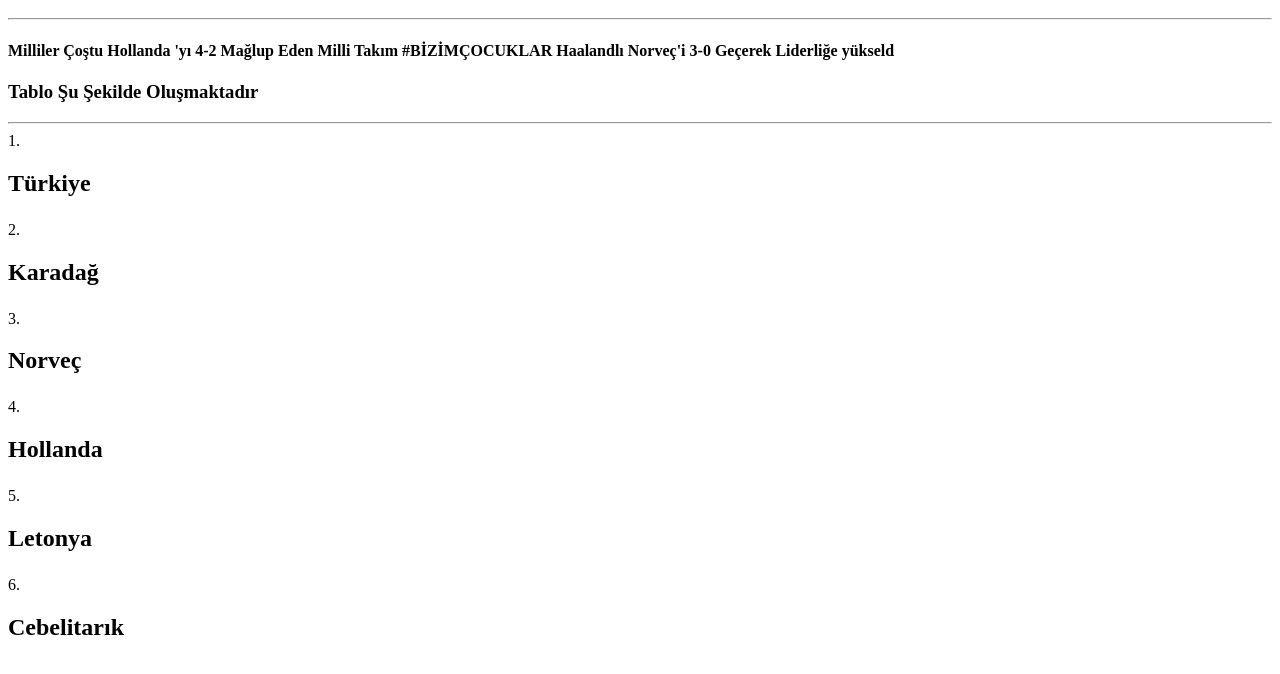
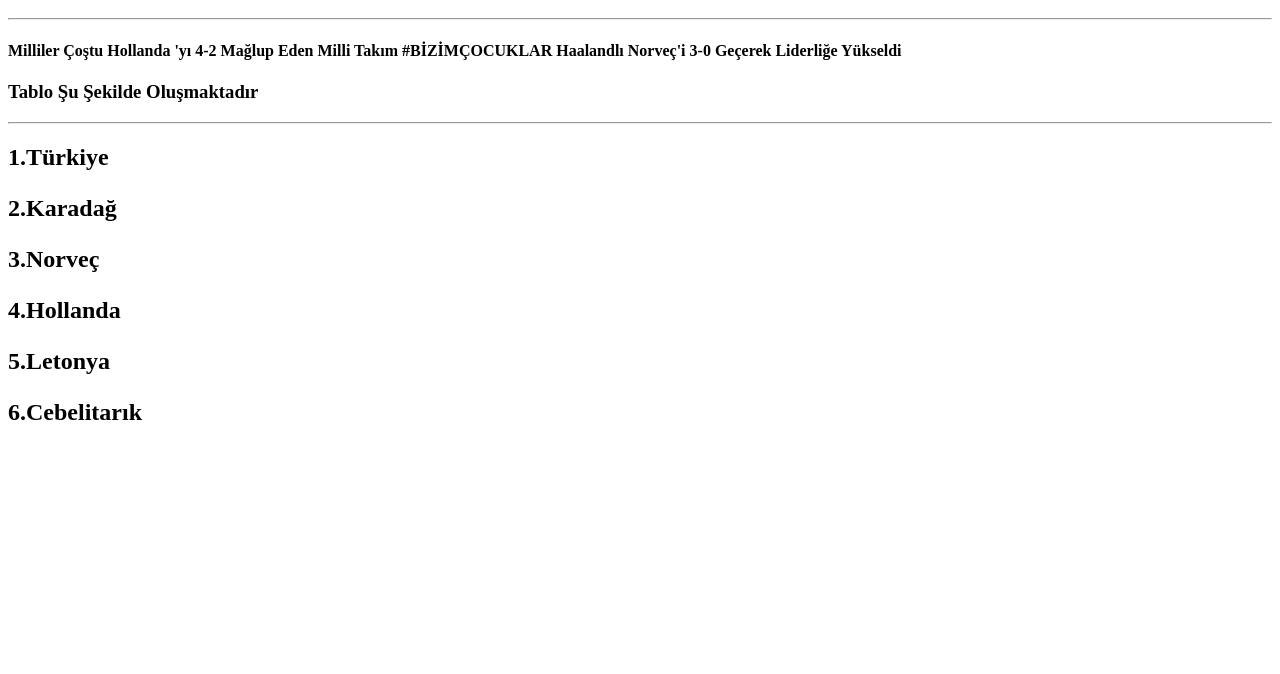
Before and after one commit to furkan658/Haber.github.io, a plain HTML site: page index.html in a window 1280 px wide. Shown: the part 48-722 px from the top of the page. Drawn offline with Linux system fonts and the light colour scheme.

Commit message:
Update HP

```diff
--- a/index.html
+++ b/index.html
@@ -9,18 +9,18 @@
      <hr/>
       <h4>
        Milliler Çoştu
-       Hollanda 'yı 4-2 Mağlup Eden Milli Takım #BİZİMÇOCUKLAR Haalandlı Norveç'i 3-0 Geçerek Liderliğe yükseld
+       Hollanda 'yı 4-2 Mağlup Eden Milli Takım #BİZİMÇOCUKLAR Haalandlı Norveç'i 3-0 Geçerek Liderliğe Yükseldi
        <h4/>
        <h3>
         Tablo Şu Şekilde Oluşmaktadır
         </h3>
        <hr/>
-       1.<p><h2>Türkiye</p></h2>
-     2.<p> <h2>Karadağ</p></h2>
-     3.<p> <h2>Norveç</p></h2>
- 4.<p><h2>Hollanda</p></h2>
-5. <p><h2>Letonya</p></h2>
-  6. <p> <h2>Cebelitarık</p></h2>
+       <p><h2>1.Türkiye</p></h2>
+     <p> <h2>2.Karadağ</p></h2>
+     <p> <h2>3.Norveç</p></h2>
+ <p><h2>4.Hollanda</p></h2>
+ <p><h2>5.Letonya</p></h2>
+  <p><h2>6.Cebelitarık</p></h2>
 
 
    </body>
```
